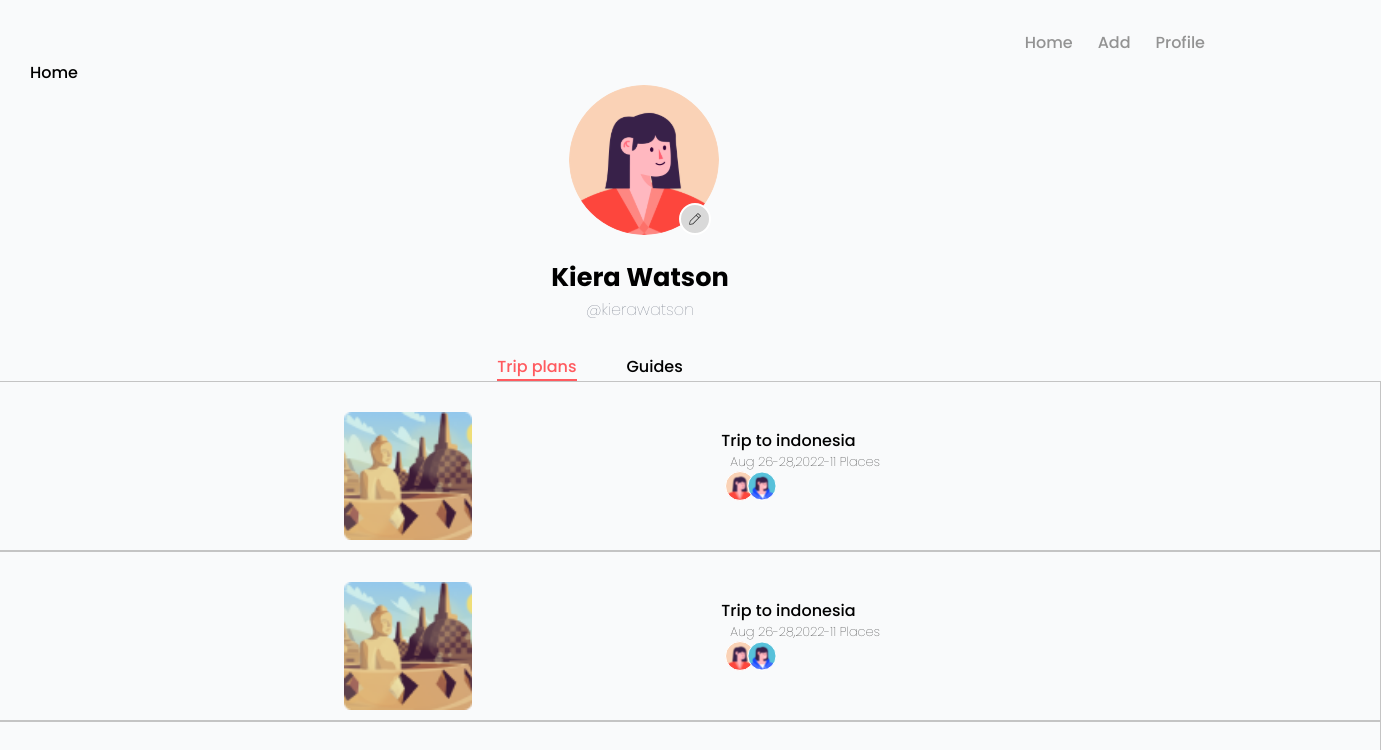
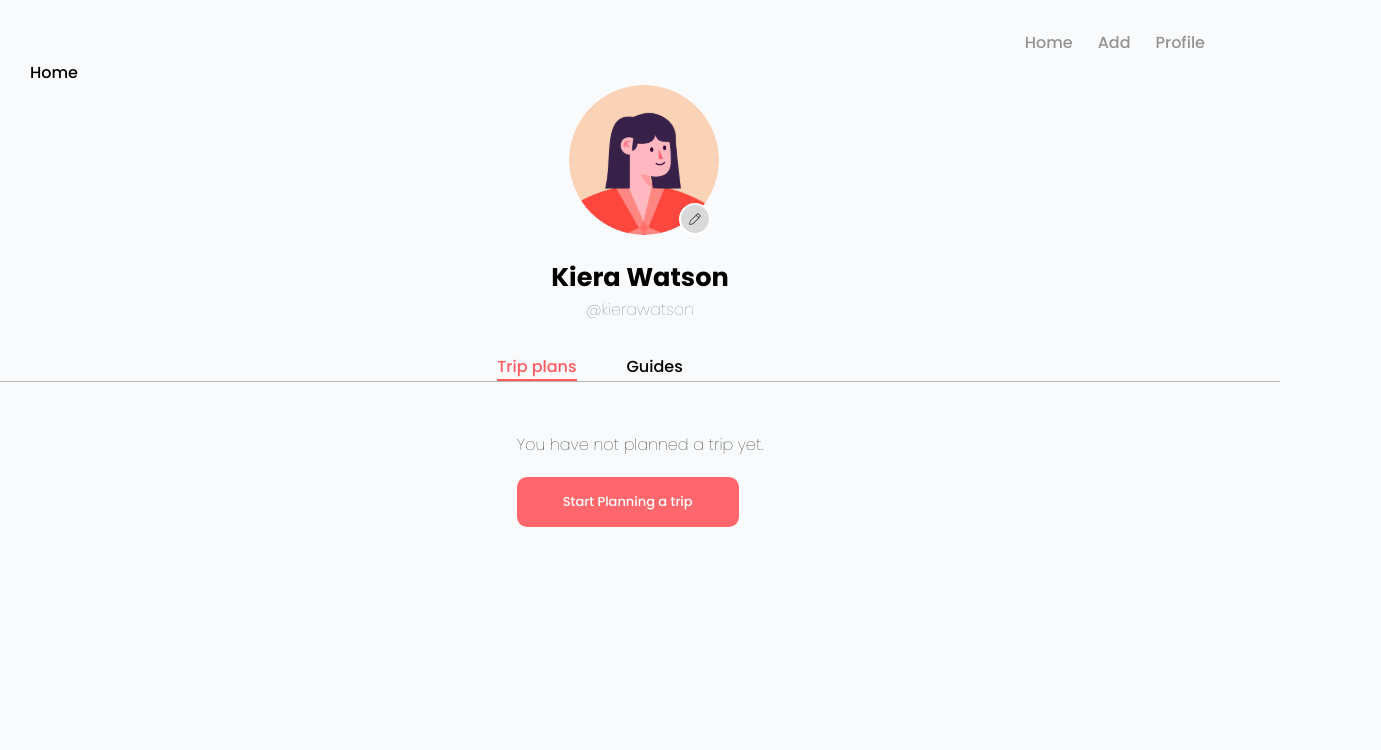
Before and after one commit to Lambda-travel/lambda_frontend, a React (Vite) app: page /profile in a window 1280 px wide. Shown: the top 750 px of the page, 1381 px wide, since content can reach past the window. Built offline with nearby package versions, Linux system fonts and the light colour scheme.

Commit message:
created the manage page

```diff
--- a/src/components/TripPlans Cards/TripPlansCard.css
+++ b/src/components/TripPlans Cards/TripPlansCard.css
@@ -15,7 +15,7 @@ body {
 
 .tripsImagesLocation {
   display: flex;
-  border-bottom: 1px solid rgb(214, 214, 214);
+  border-bottom: 1px solid rgb(238, 238, 238);
   padding: 10px 100px;
   margin-left: -0px;
 }
@@ -72,7 +72,7 @@ body {
 
     display: flex;
     justify-content: space-around;
-    border: 1px solid rgb(196, 196, 196);
+    border: 1px solid rgb(238, 238, 238);
   }
   .tripsAndGuidesContainer {
     height: 40vh;
--- a/src/pages/Profile/Profile.css
+++ b/src/pages/Profile/Profile.css
@@ -39,7 +39,7 @@ body {
 .bottomLine {
   width: 100%;
   height: 1px;
-  background-color: #bfbfbf;
+  background-color: #b5b5b5;
 }
 
 .profileName {
@@ -47,3 +47,9 @@ body {
   font-size: 1.6rem;
   font-weight: 800;
 }
+.emptyContentWithButton {
+  margin-top: 50px;
+}
+.emptyContentWithButton p {
+  margin-bottom: 20px;
+}
--- a/src/pages/Profile/Profile.jsx
+++ b/src/pages/Profile/Profile.jsx
@@ -1,11 +1,13 @@
 import "./Profile.css";
 import avatar from "../../assets/Avatar.svg";
-
 import editIcon from "../../assets/Group 1689.svg";
-
 import TripPlansCard from "../../components/TripPlans Cards/TripPlansCard";
+import { useState } from "react";
+import Button from "../../components/Button/Button";
+import { Link } from "react-router-dom";
 
 function Profile() {
+  const [contentPage, setContentPage] = useState();
   return (
     <div className="bigContainer">
       <nav className="homeButton">
@@ -30,10 +32,17 @@ function Profile() {
             <div className="guides">Guides</div>
           </div>
           <div className="bottomLine"></div>
-
-          <TripPlansCard />
-          <TripPlansCard />
-          <TripPlansCard />
+          <div className="emptyContentWithButton">
+            <p>You have not planned a trip yet. </p>
+            <Link to="/newtrip">
+              {" "}
+              <Button
+                text="Start Planning a trip"
+                newClassName="customButton"
+              />
+            </Link>
+          </div>
+          {/* <TripPlansCard /> */}
         </div>
       </div>
     </div>
```
